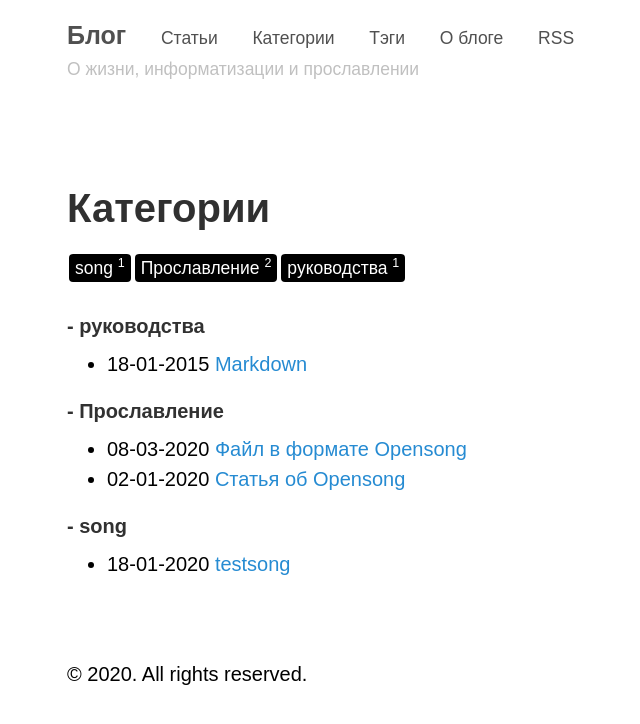
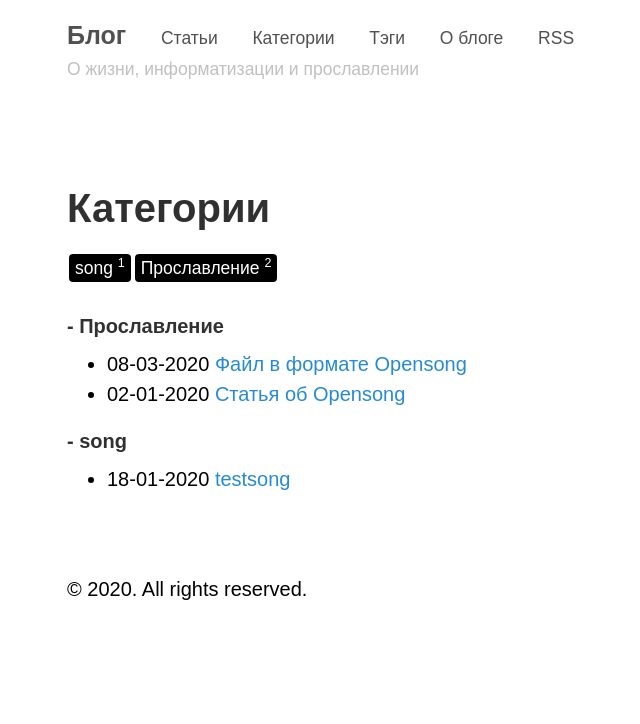
Before and after one commit to SergKnyz/alexblog, a Jekyll site: the page built from categories.html, in a window 1280 px wide. Shown: the top 724 px of the page, without its empty margins (213-853 px from the left). Built offline with Jekyll 4.4.1, drawn with Linux system fonts in a browser that asks for light colours; a script that is not in the unit is left out.

Commit message:
Updated Markdown Short Reference

```diff
--- a/_posts/2015-01-18-markdown-short-reference.md
+++ b/_posts/2015-01-18-markdown-short-reference.md
@@ -2,8 +2,6 @@
 title: Markdown
 date: 2015-01-18 00:00:00 Z
 permalink: markdown-short-reference
-categories:
-- руководства
 tags:
 - markdown
 color: "#8c5353"
```
